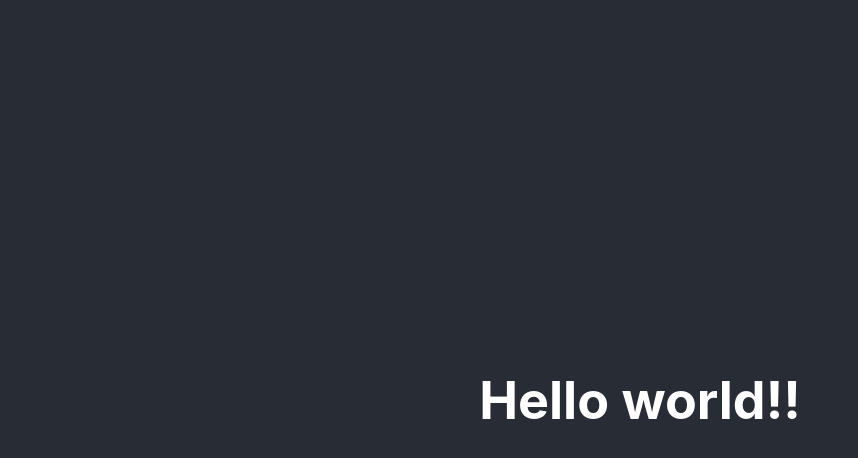
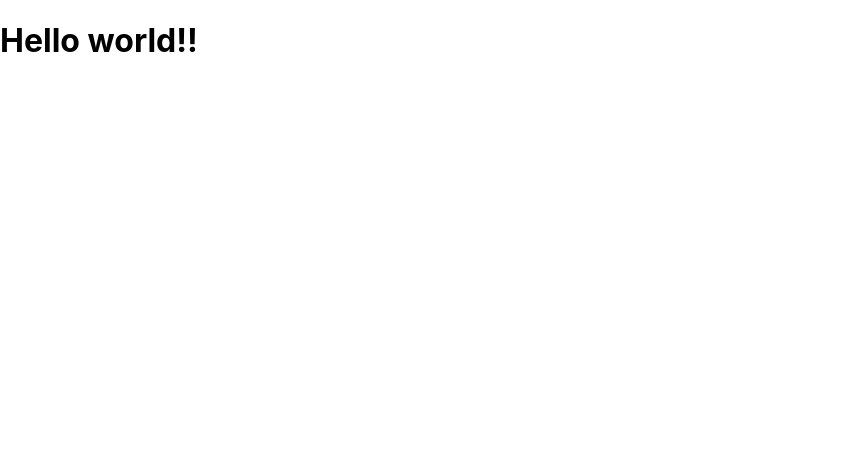
Before and after one commit to jun-sato445/udemy-react-redux-crud-application, a React (Create React App) app: page / in a window 1280 px wide. Shown: the top 458 px of the page, without its empty margins (0-858 px from the left). Built offline with nearby package versions, Linux system fonts and the light colour scheme.

Commit message:
テスト commit

```diff
--- a/src/App.js
+++ b/src/App.js
@@ -1,16 +1,16 @@
 import React, { Component } from 'react';
 import './App.css';
 
-function App() {
-  return (
-    <div className="App">
-      <header className="App-header">
-        <h1>
-          Hello world!!
-        </h1>
-      </header>
-    </div>
-  );
+//function App() {
+//  return (
+//    <div>Hello world!!</div>
+//  );
+//}
+
+class App extends Component {
+  render() {
+    return <h1>Hello world!!</h1>;
+  }
 }
 
 export default App;
```
